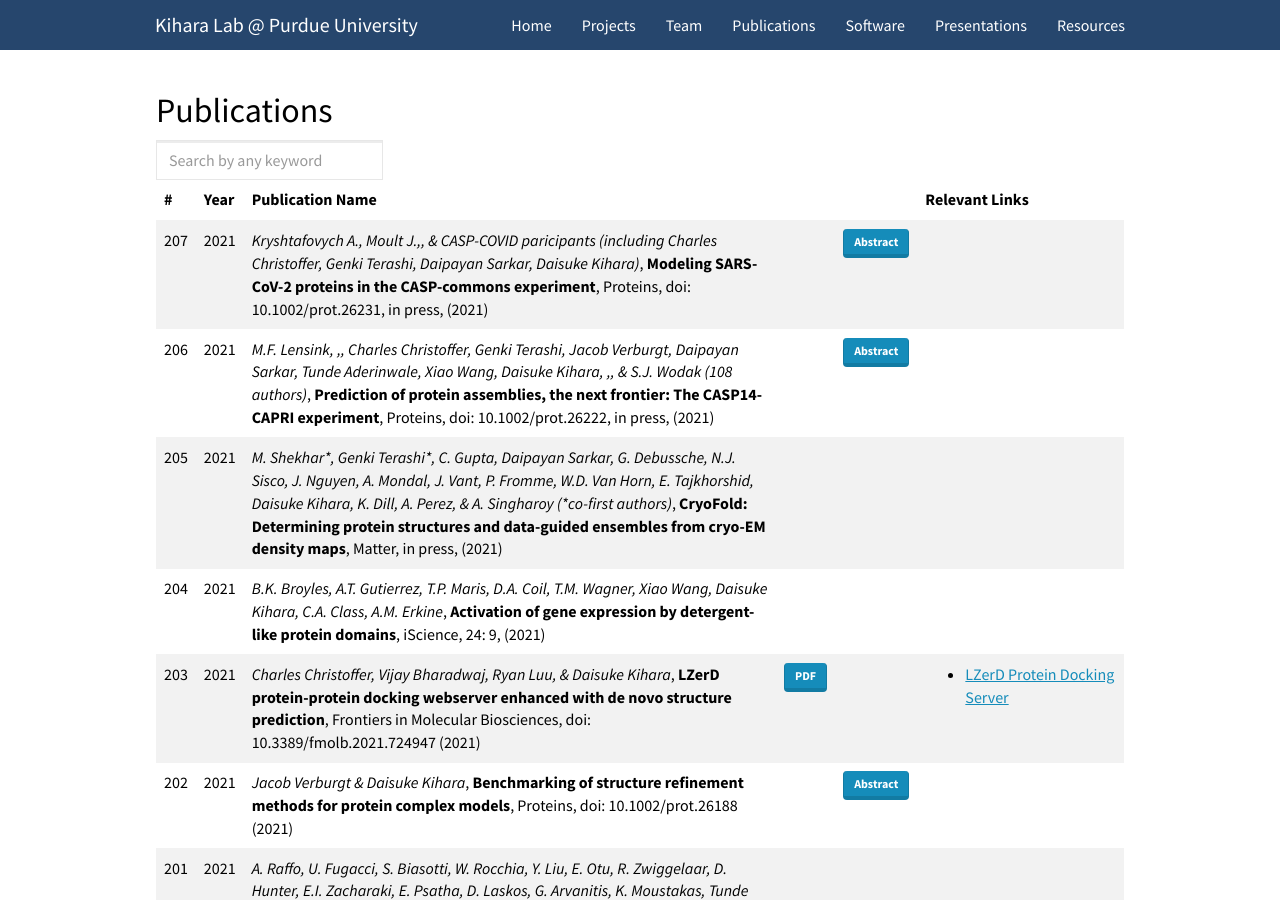
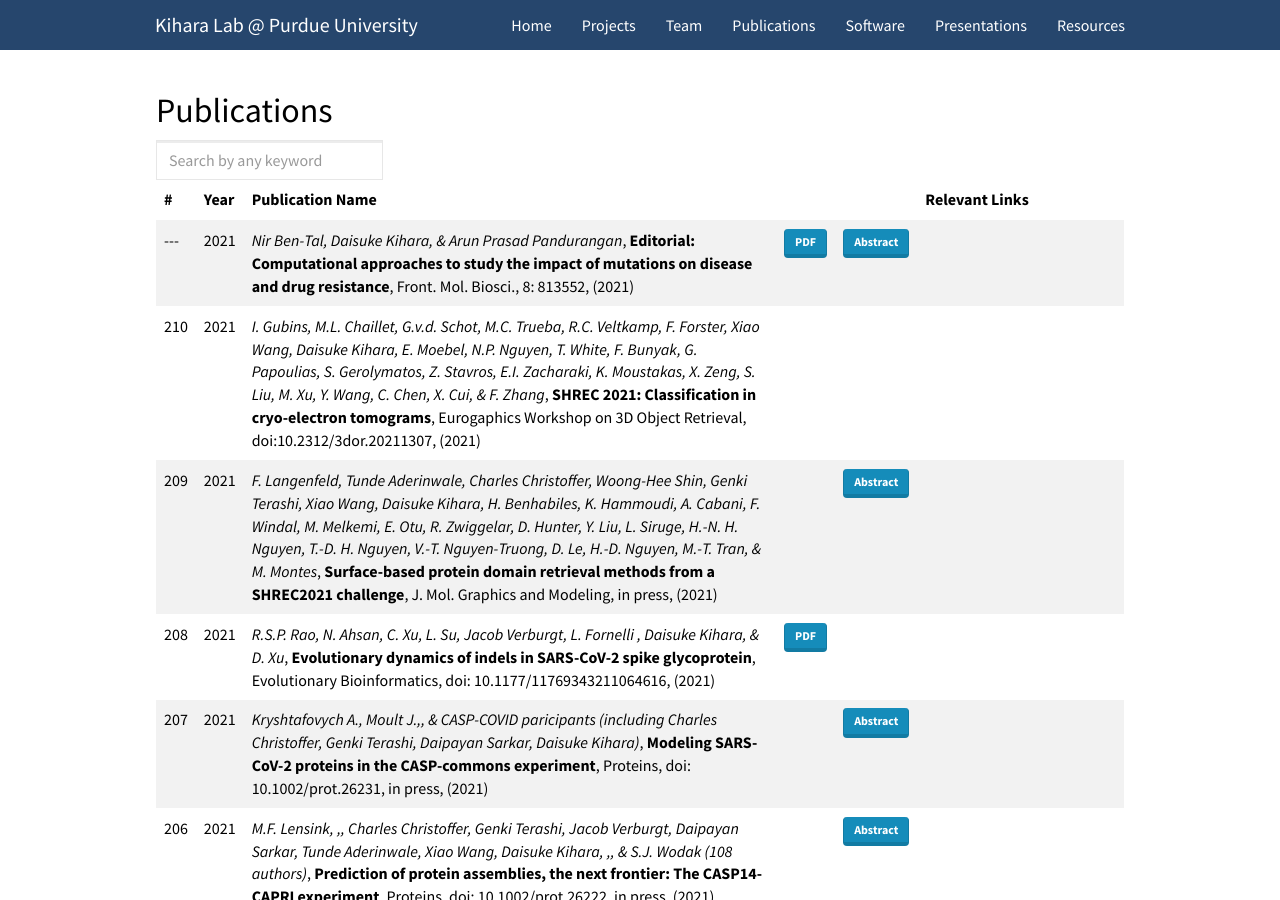
Before and after one commit to 18vijayb/KiharaNewWeb, a Jekyll site: the page built from _pages/publications.md, in a window 1280 px wide and 900 px high. Built offline with Jekyll 4.4.1, drawn with Linux system fonts in a browser that asks for light colours; nearby versions of some CDN libraries.

Commit message:
Added publications and presentations

```diff
--- a/_config.yml
+++ b/_config.yml
@@ -7,11 +7,9 @@
 
 # Site settings
 title: The Kihara Lab
-email: your-email@domain.com
+email: dkihara@purdue.edu
 description: > # this means to ignore newlines until "baseurl:"
-  Write an awesome description for your new site here. You can edit this
-  line in _config.yml. It will appear in your document head meta (for
-  Google search results) and in your feed.xml site description.
+  The Kihara Bioinformatics Laboratory at Purdue University
 baseurl: ""
 url: ""
 
--- a/_data/presentations.yml
+++ b/_data/presentations.yml
@@ -1,3 +1,10 @@
+- number: 300
+  text: '"Volume segmentation and vector-based map alignment for cryo-EM maps", invited talk by Genki Terashi, X. Han, C. Christoffer, & D. Kihara, 3rd IEEE International Conference on BioInspired Processing, BIP 2021, Costa Rica (virtual conference), Nov 4-5, 2021
+seminar at Butler University, Nov 11, 2021'
+- number: 299
+  text: '"Deep learning-assisted protein 3D structure modeling for medium resolution cryo-EM density maps", Rossmann Symposium, Purdue University, Oct. 25, 2021'
+- number: 298
+  text: '"Deep learning-assisted protein 3D structure modeling for medium resolution cryo-EM density maps", EMBO Workshop: Advances and Challenges in Biomolecular Simulations, (virtual conference), Oct. 18-21, 2021'
 - number: 297
   text: '"Deep learning-assisted protein 3D structure modeling for medium resolution cryo-EM density maps",
           Invited talk at University of Washington, Seattle,Oct. 12 , 2021'
--- a/_data/publist.yml
+++ b/_data/publist.yml
@@ -1,3 +1,39 @@
+- PublicationInformation: 'Front. Mol. Biosci., 8: 813552, (2021)'
+  abstract:
+    display: Abstract
+    url: https://pubmed.ncbi.nlm.nih.gov/34957223/
+  link:
+    display: PDF
+    url: https://internal-journal.frontiersin.org/articles/10.3389/fmolb.2021.813552/full
+  authors: Nir Ben-Tal, Daisuke Kihara, & Arun Prasad Pandurangan
+  number: '---'
+  title: 'Editorial: Computational approaches to study the impact of mutations on disease and drug resistance'
+  year: 2021
+
+- PublicationInformation: 'Eurogaphics Workshop on 3D Object Retrieval, doi:10.2312/3dor.20211307, (2021)'
+  authors: I. Gubins, M.L. Chaillet, G.v.d. Schot, M.C. Trueba, R.C. Veltkamp, F. Forster, Xiao Wang, Daisuke Kihara, E. Moebel, N.P. Nguyen, T. White, F. Bunyak, G. Papoulias, S. Gerolymatos, Z. Stavros, E.I. Zacharaki, K. Moustakas, X. Zeng, S. Liu, M. Xu, Y. Wang, C. Chen, X. Cui, & F. Zhang
+  number: 210
+  title: 'SHREC 2021: Classification in cryo-electron tomograms'
+  year: 2021
+
+- PublicationInformation: 'J. Mol. Graphics and Modeling, in press, (2021)'
+  abstract:
+    display: Abstract
+    url: https://pubmed.ncbi.nlm.nih.gov/34959149/
+  authors: F. Langenfeld, Tunde Aderinwale, Charles Christoffer, Woong-Hee Shin, Genki Terashi, Xiao Wang, Daisuke Kihara, H. Benhabiles, K. Hammoudi, A. Cabani, F. Windal, M. Melkemi, E. Otu, R. Zwiggelar, D. Hunter, Y. Liu, L. Siruge, H.-N. H. Nguyen, T.-D. H. Nguyen, V.-T. Nguyen-Truong, D. Le, H.-D. Nguyen, M.-T. Tran, & M. Montes
+  number: 209
+  title: Surface-based protein domain retrieval methods from a SHREC2021 challenge
+  year: 2021
+
+- PublicationInformation: 'Evolutionary Bioinformatics, doi: 10.1177/11769343211064616, (2021)'
+  link:
+    display: PDF
+    url: https://journals.sagepub.com/doi/full/10.1177/11769343211064616
+  authors: R.S.P. Rao, N. Ahsan, C. Xu, L. Su, Jacob Verburgt, L. Fornelli , Daisuke Kihara, & D. Xu
+  number: 208
+  title: Evolutionary dynamics of indels in SARS-CoV-2 spike glycoprotein
+  year: 2021
+
 - PublicationInformation: 'Proteins, doi: 10.1002/prot.26231, in press, (2021)'
   abstract:
     display: Abstract
--- a/_data/upcomingpresentations.yml
+++ b/_data/upcomingpresentations.yml
@@ -1,32 +1,31 @@
+- number: 310
+  text: '"Deep learning-assisted protein 3D structure modeling for medium resolution cryo-EM density maps", Dept. of Computer Science, University of Central Florida, November 9, 2021'
+
+- number: 309
+  text: '"Computational protein docking modeling with application of deep learning", Vellore Institute of Technology (VIT), India, Nov. 17, 2021'
+
+- number: 308
+  text: '"Drug development and beyond: Protein-protein interaction (PPI) drugs and deep-learning assisted computational protein docking", College of Pharmacy & Health Sciences, Butler University, Nov 18, 2021'
+
 - number: 307
-  text: '"Deep learning-assisted protein 3D structure modeling for medium resolution cryo-EM density maps", EMBO Workshop: Advances and Challenges in Biomolecular Simulations, (virtual conference), Oct. 18-21, 2021'
+  text: 'Talk by Genki Terashi, The 49th QSAR Symposium, The Pharmaceutical Society of Japan (virtual conference), Nov 18-19, 2021'
 
 - number: 306
-  text: '"Deep learning-assisted protein 3D structure modeling for medium resolution cryo-EM density maps", Rossmann Symposium, Purdue University, Oct. 25, 2021'
+  text: '"Cryo-EM flexible fitting refinement with automatic error fixing for de novo protein structure modeling" (poster), Takaharu Mori, G. Terashi, D. Matsuoka, D. Kihara, Y. Sugita, The 59th Annual Meeting of The Biophysical Society of Japan, Sendai, Japan, Nov. 25-27, 2021'
 
 - number: 305
-  text: '"Volume segmentation and vector-based map alignment for cryo-EM maps", invited talk by Genki Terashi, X. Han, C. Christoffer, & D. Kihara, 3rd IEEE International Conference on BioInspired Processing, BIP 2021, Costa Rica (virtual conference), Nov 4-5, 2021
-seminar at Butler University, Nov 11, 2021'
+  text: 'Invited talk "Protein 3D structure modeling from medium-resolution cryo-EM density maps" at Pacifichem 2021 , Honolulu, Hawaii December 16-17, 2021'
 
 - number: 304
-  text: 'Talk by Genki Terashi, The 49th QSAR Symposium, The Pharmaceutical Society of Japan (virtual conference), Nov 18-19, 2021'
-
-- number: 303
-  text: '"Cryo-EM flexible fitting refinement with automatic error fixing for de novo protein structure modeling" (poster), Takaharu Mori, G. Terashi, D. Matsuoka, D. Kihara, Y. Sugita, The 59th Annual Meeting of The Biophysical Society of Japan, Sendai, Japan, Nov. 25-27, 2021'
-
-- number: 302
-  text: 'Invited talk "Protein 3D structure modeling from medium-resolution cryo-EM density maps" at Pacifichem 2021 , Honolulu, Hawaii December 16-17, 2021'
-
-- number: 301
   text: Invited talk at the 4th International Symposium on Cryo-3D Image Analysis
     2020, postponed to 2021
   links:
   - url: https://cryoem.bcm.edu/events/view_workshop/15
     display: the 4th International Symposium on Cryo-3D Image Analysis 2020
-- number: 300
+- number: 303
   text: Physical, Computational and Data-driven Biology of Proteins and Nucleic Acids (PCDB2020), Gold Coast, Australia, postponed to 2021
-- number: 299
+- number: 302
   text: '2nd Princeton-Nature Conference: Frontiers in Electron Microscopy for the
     Physical and Life Sciences, Princeton University, NJ, postponed to 2021'
-- number: 298
+- number: 301
   text: The Kuntz Symposium, ACS National Fall meeting, postponed to 2021
```
Also changed, not shown: README.md (+5 -1 lines).
